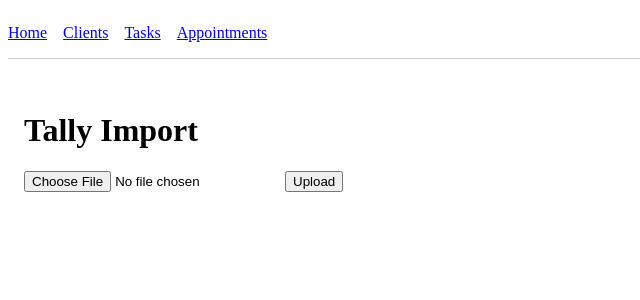
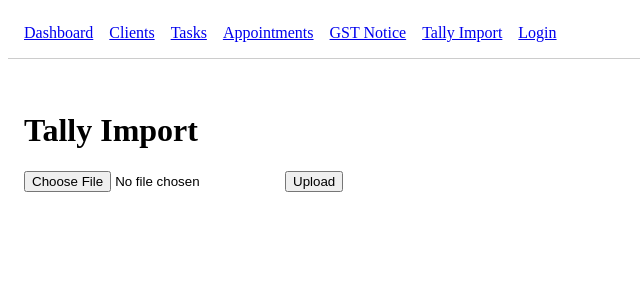
Before and after one commit to akash1711/CA-Suite, a Next.js app in the folder frontend/: page /tally in a window 1280 px wide. Shown: the top 300 px of the page, without its empty margins (0-640 px from the left). Built offline with nearby package versions, Linux system fonts and the light colour scheme.

Commit message:
Update NavBar component with new links

```diff
--- a/frontend/components/NavBar.js
+++ b/frontend/components/NavBar.js
@@ -1,24 +1,24 @@
 import Link from 'next/link';
 
-/**
- * Simple navigation bar component. Displays links to the main sections of
- * the application. Uses Next.js <Link> for client-side navigation.
- */
 export default function NavBar() {
   const navStyle = {
     display: 'flex',
     gap: '1rem',
-    padding: '1rem 0',
+    padding: '1rem',
     borderBottom: '1px solid #ccc',
     marginBottom: '1rem',
+    alignItems: 'center',
   };
 
   return (
     <nav style={navStyle}>
-      <Link href="/">Home</Link>
+      <Link href="/">Dashboard</Link>
       <Link href="/clients">Clients</Link>
       <Link href="/tasks">Tasks</Link>
       <Link href="/appointments">Appointments</Link>
+      <Link href="/gst">GST Notice</Link>
+      <Link href="/tally">Tally Import</Link>
+      <Link href="/login">Login</Link>
     </nav>
   );
 }
```
